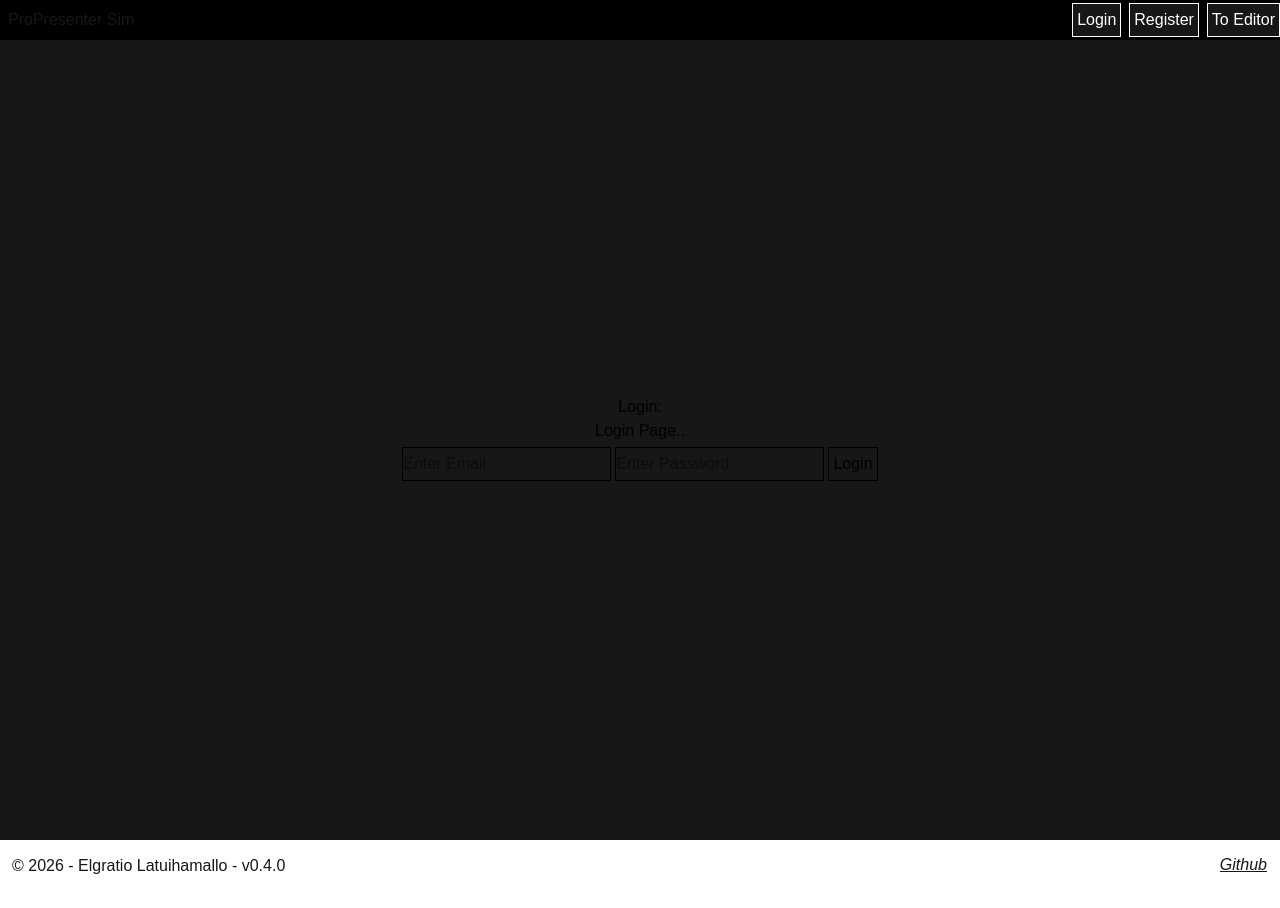
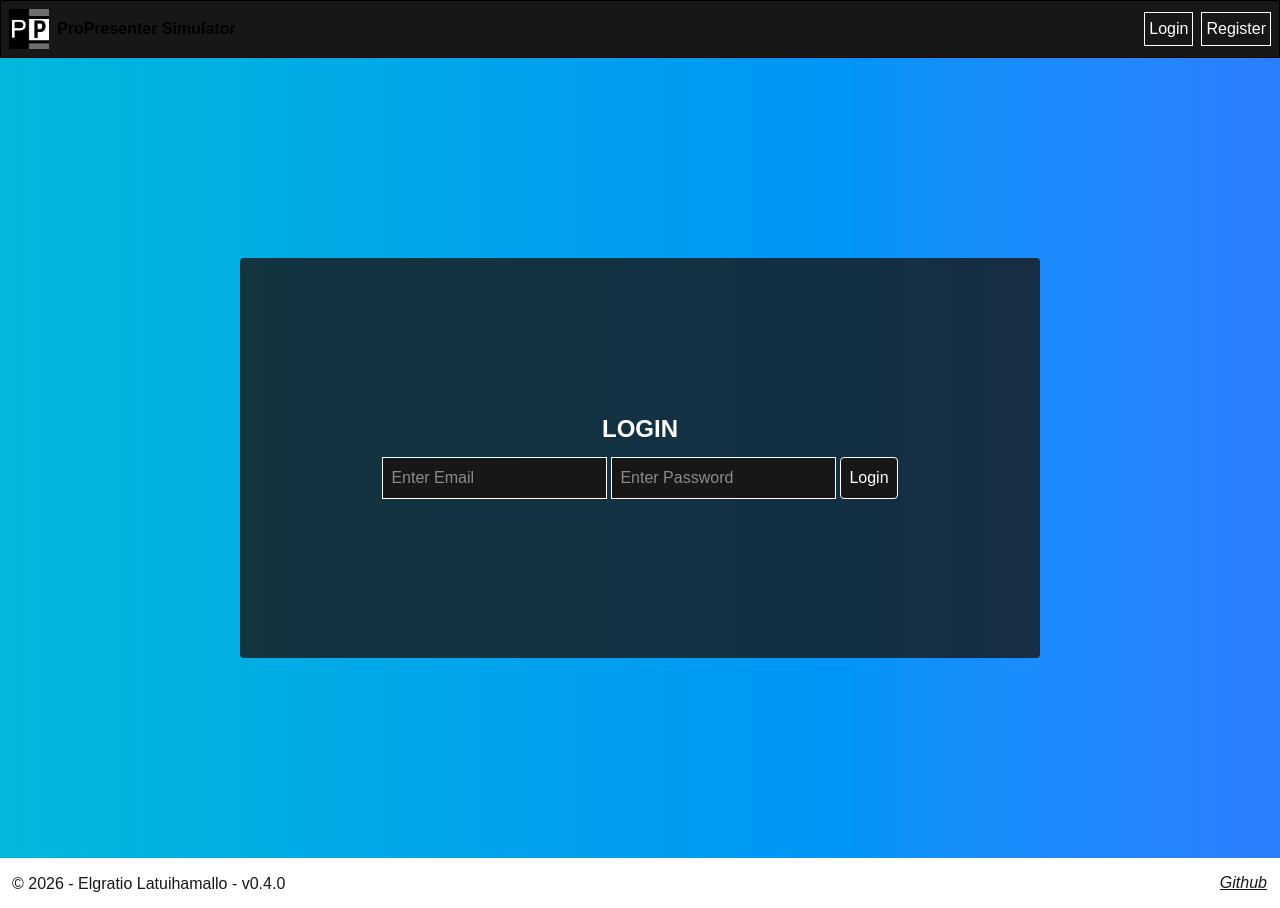
Before and after one commit to akael888/propre-sim, a Next.js app: page /login in a window 1280 px wide. Built offline with nearby package versions, Linux system fonts and the light colour scheme; no server answers.

Commit message:
feat : Register and Login Page Improvements and Header Improvements

```diff
--- a/src/app/(main)/login/page.tsx
+++ b/src/app/(main)/login/page.tsx
@@ -6,7 +6,7 @@ import { useRouter } from "next/navigation";
 import { useState } from "react";
 
 export default function LoginPage() {
-  const [loginMessage, setLoginMessage] = useState("Login Page..");
+  const [loginMessage, setLoginMessage] = useState("");
   const router = useRouter();
 
   const handleLogin = async (e: React.FormEvent<HTMLFormElement>) => {
@@ -31,19 +31,22 @@ export default function LoginPage() {
   };
 
   return (
-    <div className="bg-foreground text-black flex flex-col justify-center items-center p-1 h-screen w-full text-center">
-      <div>Login:</div>
+    <div className="bg-foreground/80 p-1 xl:w-200 w-full h-100 flex flex-col justify-center items-center text-center gap-2 rounded-sm">
+      <p className="font-bold text-2xl">LOGIN</p>
       {loginMessage && <div>{loginMessage}</div>}
-      <form className="p-1 flex gap-1 [&>*]:border-1" onSubmit={handleLogin}>
-        <input required placeholder="Enter Email" name="email" type="email" />
+      <form
+        className="p-1 flex xl:flex-row flex-col gap-1 [&>*]:border-1 [&>*]:bg-foreground"
+        onSubmit={handleLogin}
+      >
+        <input required placeholder="Enter Email" name="email" type="email" className="p-2" />
         <input
           required
           placeholder="Enter Password"
           name="password"
-          type="password"
+          type="password" className="p-2"
         />
         <button
-          className="p-1 hover:bg-gray-900 hover:text-white"
+          className="p-2 hover:bg-gray-900 hover:text-white rounded-sm"
           type="submit"
         >
           Login
--- a/src/app/(main)/register/page.tsx
+++ b/src/app/(main)/register/page.tsx
@@ -5,7 +5,7 @@ import { useRouter } from "next/navigation";
 import { useState } from "react";
 
 export default function RegisterPage() {
-  const [registerMessage, setRegisterMessage] = useState("Register here..");
+  const [registerMessage, setRegisterMessage] = useState("");
 
   const router = useRouter();
 
@@ -25,12 +25,13 @@ export default function RegisterPage() {
 
   return (
     <>
-      <div className="bg-foreground text-black flex flex-col justify-center items-center p-1 h-screen w-full text-center">
-        <div>Register: </div>
+      <div className="bg-foreground/80 p-1 xl:w-200 w-full h-100 flex flex-col justify-center items-center text-center gap-2 rounded-sm">
+        <p className="font-bold text-2xl">REGISTER</p>
+
         {registerMessage && <div>{registerMessage}</div>}
 
         <form
-          className="p-1 flex gap-1 [&>*]:border-1"
+          className="p-1 flex gap-1 [&>*]:border-1  xl:flex-row flex-col [&>*]:bg-foreground"
           // onSubmit={handleRegister}
           onSubmit={handleRegister}
         >
@@ -40,16 +41,24 @@ export default function RegisterPage() {
             name="name"
             minLength={3}
             maxLength={20}
+            className="p-2"
           />
-          <input required={true} placeholder="Enter Email" name="email" />
+          <input
+            required={true}
+            placeholder="Enter Email"
+            name="email"
+            type="email"
+            className="p-2"
+          />
           <input
             required={true}
             placeholder="Enter Password"
             name="password"
             type="password"
+            className="p-2"
           />
           <button
-            className="p-1 hover:bg-gray-900 hover:text-white"
+            className="p-2 hover:bg-gray-900 hover:text-white rounded-sm"
             type="submit"
           >
             Register
--- a/src/app/ui/header.tsx
+++ b/src/app/ui/header.tsx
@@ -1,5 +1,6 @@
 import Link from "next/link";
 import { getSession, logoutUser } from "../lib/action";
+import Image from "next/image";
 
 export default async function Header() {
   const session = await getSession();
@@ -7,24 +8,30 @@ export default async function Header() {
 
   return (
     <>
-      <div className="w-full grid grid-cols-2 sticky top-0 bg-black h-[50%]">
-        <div className="flex flex-row justify-start items-center w-full">
-          <Link href="/" className="p-2">
-            ProPresenter Sim
+      <div className="w-full grid grid-cols-2 sticky top-0 bg-foreground h-[50%] border-1 border-black">
+        <div className="flex flex-row justify-start items-center ">
+          <Link href="/" className="p-2 flex gap-2 items-center">
+            <Image
+              src="/propresim-logo.png"
+              alt="Pro Presenter Logo"
+              width={40}
+              height={40}
+            />
+            <p className="text-black font-bold"> ProPresenter Simulator</p>
           </Link>
         </div>
 
-        <div className="flex flex-row justify-end items-center w-full gap-2">
+        <div className="flex flex-row justify-end items-center  gap-2 p-2">
           {user ? (
             <>
               <Link
                 href="/slide"
-                className="border-1 p-1 bg-foreground text-background hover:bg-blue-700"
+                className="border-1 p-1 bg-foreground text-background hover:bg-blue-700 rounded-sm"
               >
                 Slide Collections
               </Link>
               <button
-                className="border-1 p-1 bg-foreground text-background hover:bg-blue-700"
+                className="border-1 p-1 bg-foreground text-background hover:bg-blue-700 rounded-sm"
                 onClick={logoutUser}
               >
                 Sign Out
@@ -48,12 +55,12 @@ export default async function Header() {
             </>
           )}
 
-          <Link
+          {/* <Link
             href="/editor"
             className="border-1 p-1 bg-foreground text-background hover:bg-yellow-700"
           >
-            To Editor
-          </Link>
+            Editor
+          </Link> */}
         </div>
       </div>
     </>
```
